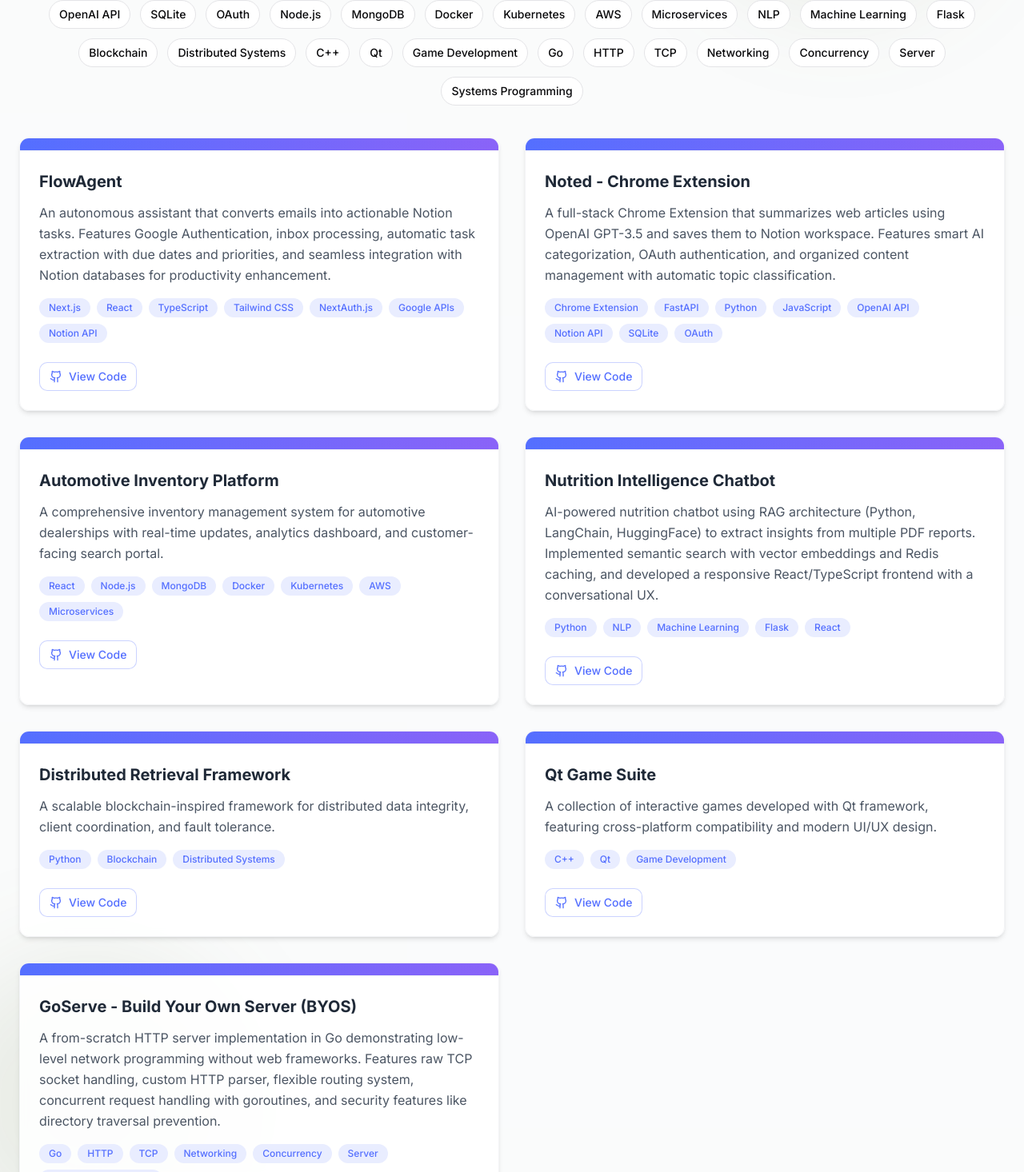
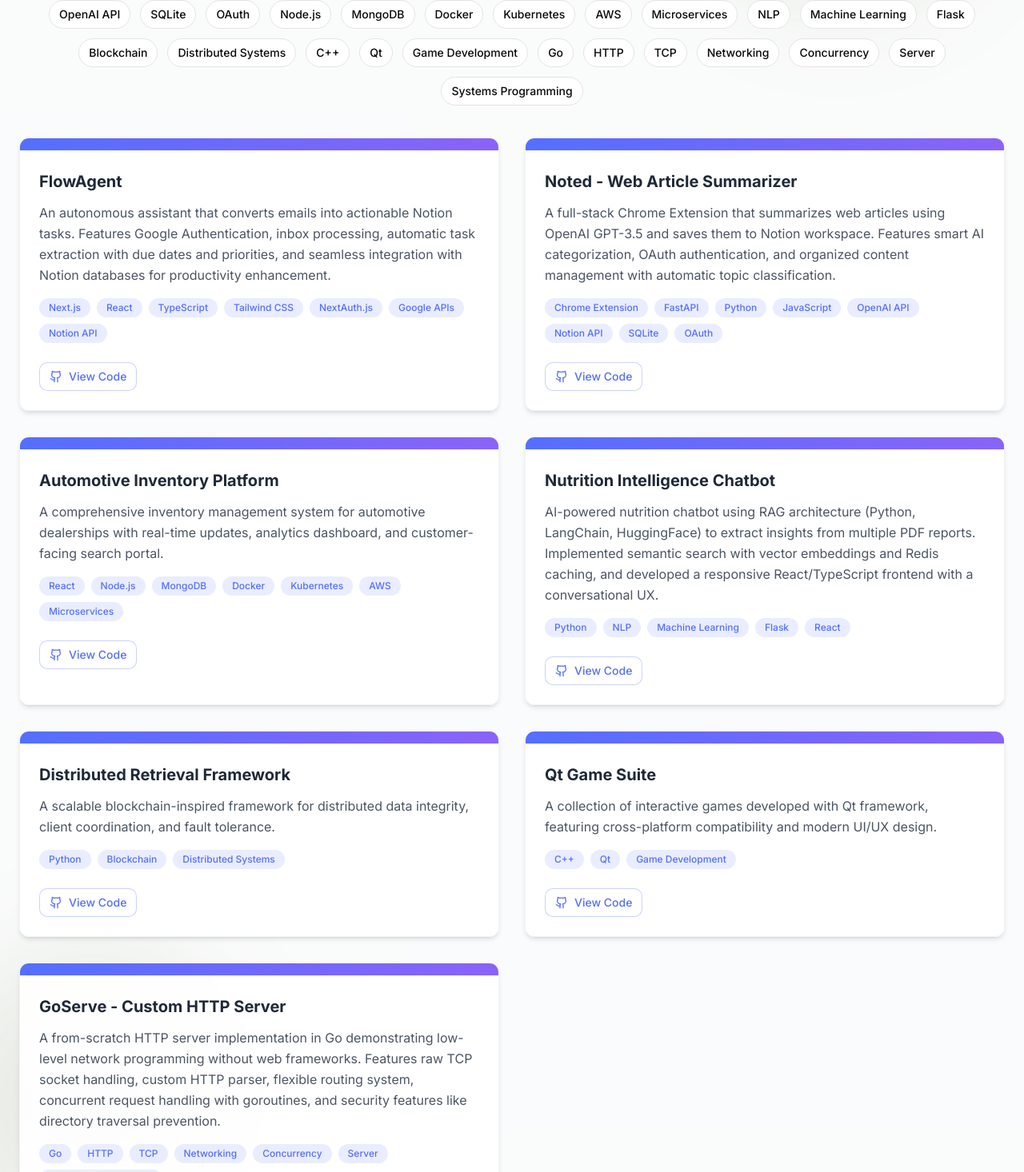
Before and after one commit to aishwaryamurahari/portfolio, a React (Vite) app: page / in a window 1280 px wide. Shown: the part 3670-5136 px from the top of the page at 80% size. Built offline with nearby package versions, Linux system fonts and the light colour scheme.

Commit message:
added skills

```diff
--- a/src/components/ProjectsSection.tsx
+++ b/src/components/ProjectsSection.tsx
@@ -26,7 +26,7 @@
     },
     {
       id: "noted",
-      title: "Noted - Chrome Extension",
+      title: "Noted - Web Article Summarizer",
       description: "A full-stack Chrome Extension that summarizes web articles using OpenAI GPT-3.5 and saves them to Notion workspace. Features smart AI categorization, OAuth authentication, and organized content management with automatic topic classification.",
       tags: ["Chrome Extension", "FastAPI", "Python", "JavaScript", "OpenAI API", "Notion API", "SQLite", "OAuth"],
       githubUrl: "https://github.com/aishwaryamurahari/Noted",
@@ -61,7 +61,7 @@
     },
     {
       id: "byos-go",
-      title: "GoServe - Build Your Own Server (BYOS)",
+      title: "GoServe - Custom HTTP Server",
       description: "A from-scratch HTTP server implementation in Go demonstrating low-level network programming without web frameworks. Features raw TCP socket handling, custom HTTP parser, flexible routing system, concurrent request handling with goroutines, and security features like directory traversal prevention.",
       tags: ["Go", "HTTP", "TCP", "Networking", "Concurrency", "Server", "Systems Programming"],
       githubUrl: "https://github.com/aishwaryamurahari/byos-go",
```
